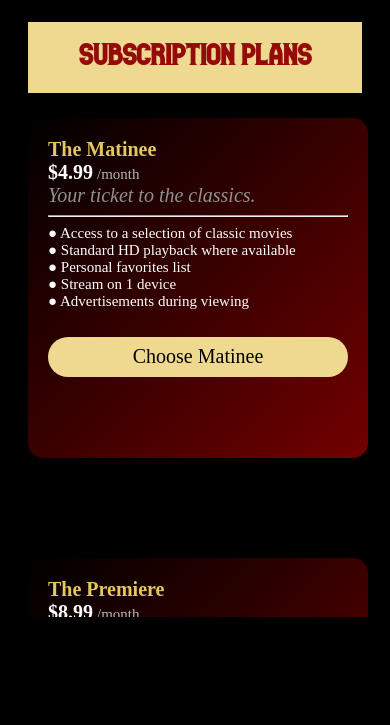
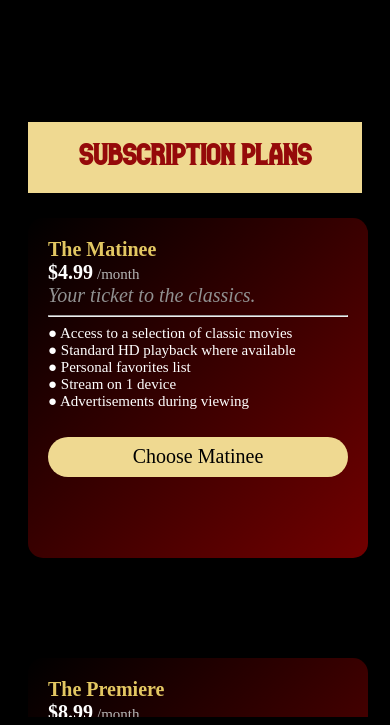
Before and after one commit to marquizallen/rewind-cinema, a plain HTML site: page index.html in a window 390 px wide. Shown: the part 3589-4314 px from the top of the page. Before the commit the page ends 4214 px from the top, so only its background shows below. Drawn offline with Linux system fonts and the light colour scheme.

Commit message:
minor css change

```diff
--- a/style.css
+++ b/style.css
@@ -570,7 +570,7 @@ html,body {
   #section3 {
     padding: 20px;
 
-    margin-top: 1300px;
+    margin-top: 1400px;
     background-color: rgb(0, 0, 0);
     height: 600px;
 
```
